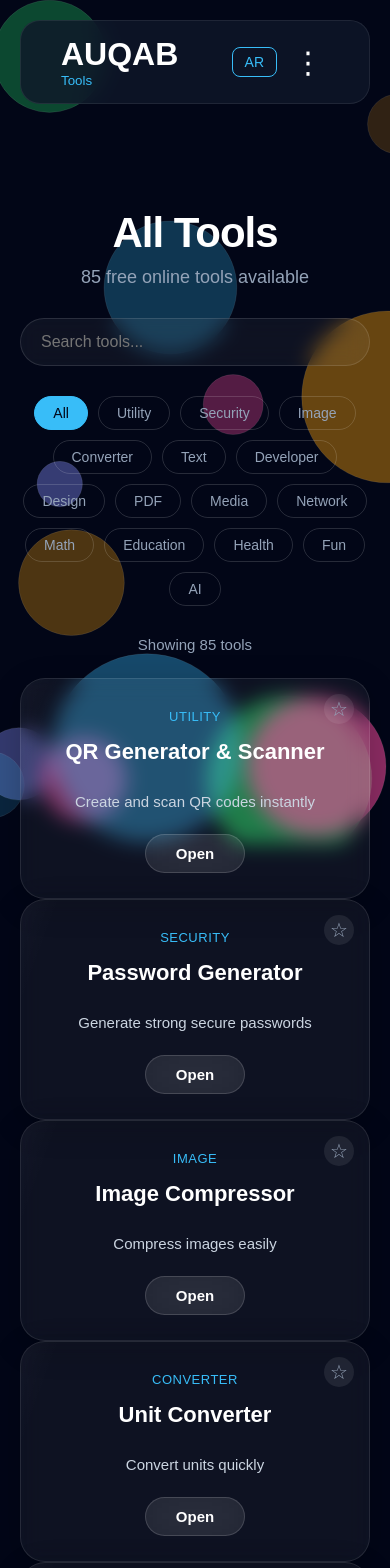
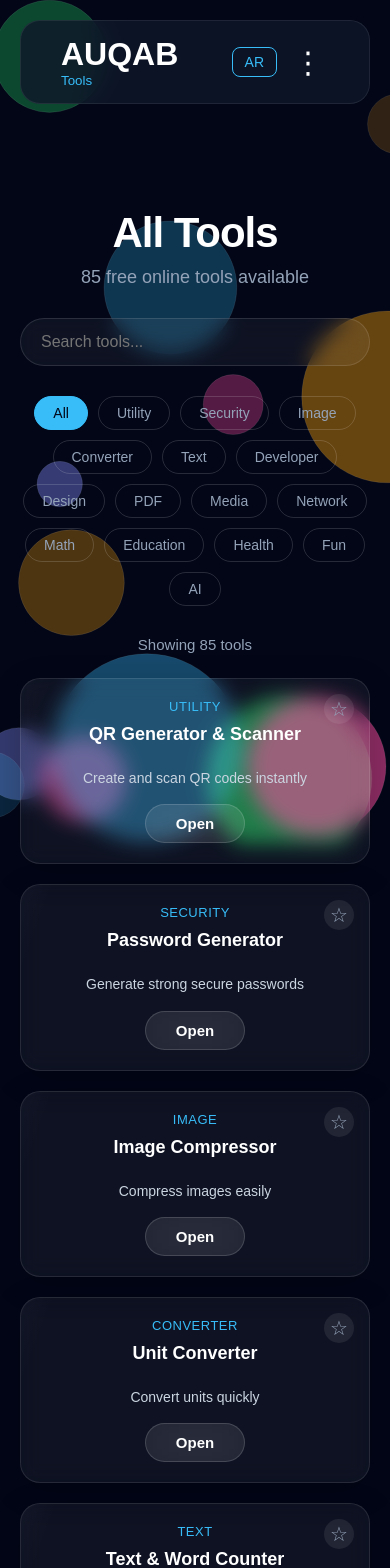
Before and after one commit to Auqab/AUQAB-Tools, a React (Vite) app: page /tools in a window 390 px wide. Shown: the top 1568 px of the page. Built offline with nearby package versions, Linux system fonts and the light colour scheme.

Commit message:
Adjust card layout to 3 columns with spacing

```diff
--- a/src/App.css
+++ b/src/App.css
@@ -695,3 +695,41 @@ textarea { width: 100%; height: 220px; padding: 20px; border-radius: 20px; borde
   background: rgba(255, 255, 255, 0.2);
   transform: scale(1.1);
 }
+/*____________________________*/
+
+/* ========== تخطيط البطاقات: 3 أعمدة مع تباعد ========== */
+.cards {
+  display: grid;
+  grid-template-columns: repeat(3, 1fr);
+  gap: 20px;
+  margin: 0 auto;
+  max-width: 1100px;
+}
+
+.tool-card {
+  padding: 20px 15px;
+  border-radius: 20px;
+}
+
+.tool-title {
+  font-size: 18px;
+  margin: 10px 0 8px;
+}
+
+.tool-desc {
+  font-size: 14px;
+  margin-bottom: 15px;
+}
+
+/* استجابة للشاشات المتوسطة والصغيرة */
+@media (max-width: 900px) {
+  .cards {
+    grid-template-columns: repeat(2, 1fr);
+  }
+}
+
+@media (max-width: 600px) {
+  .cards {
+    grid-template-columns: 1fr;
+  }
+}
```
